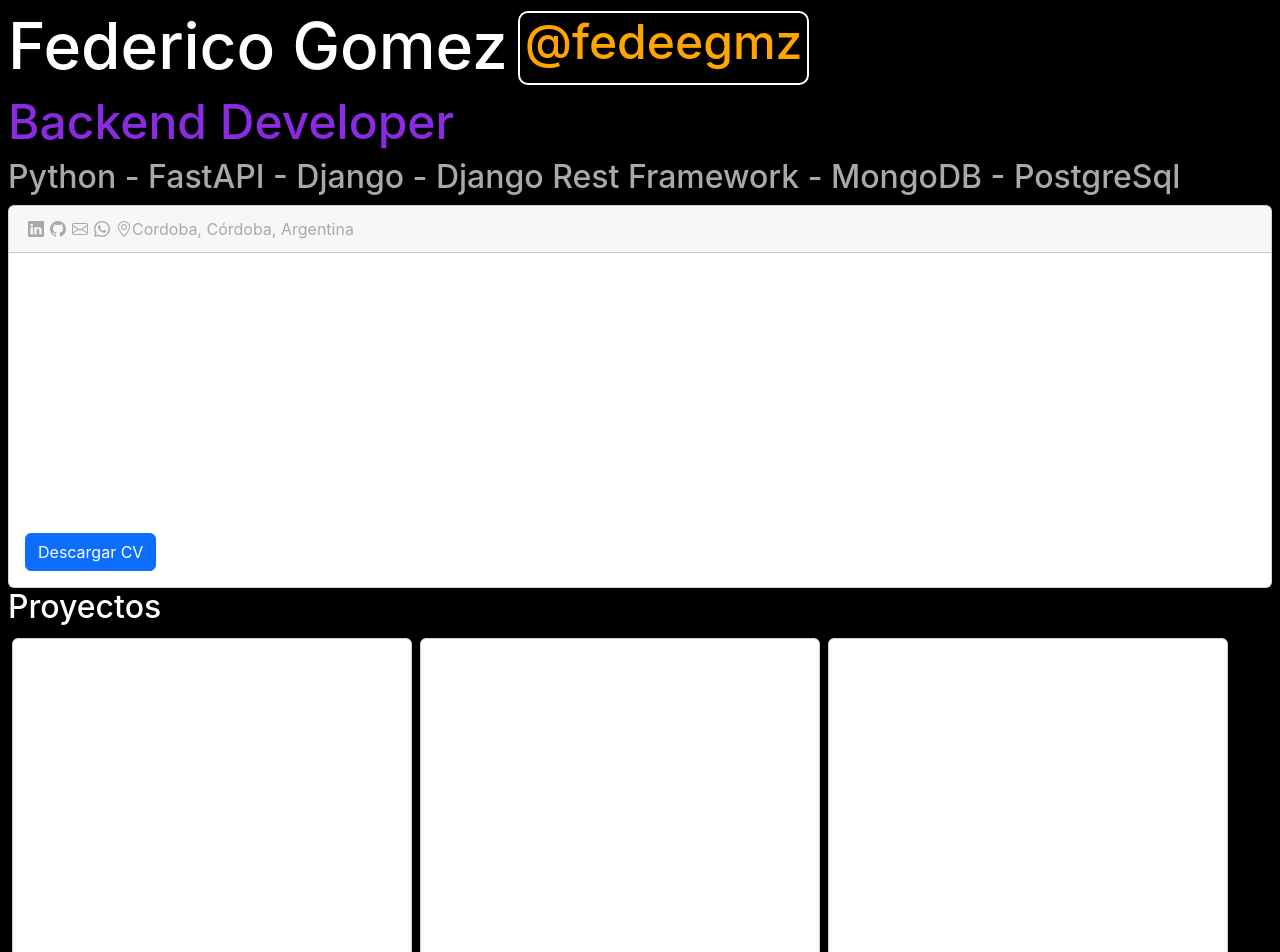
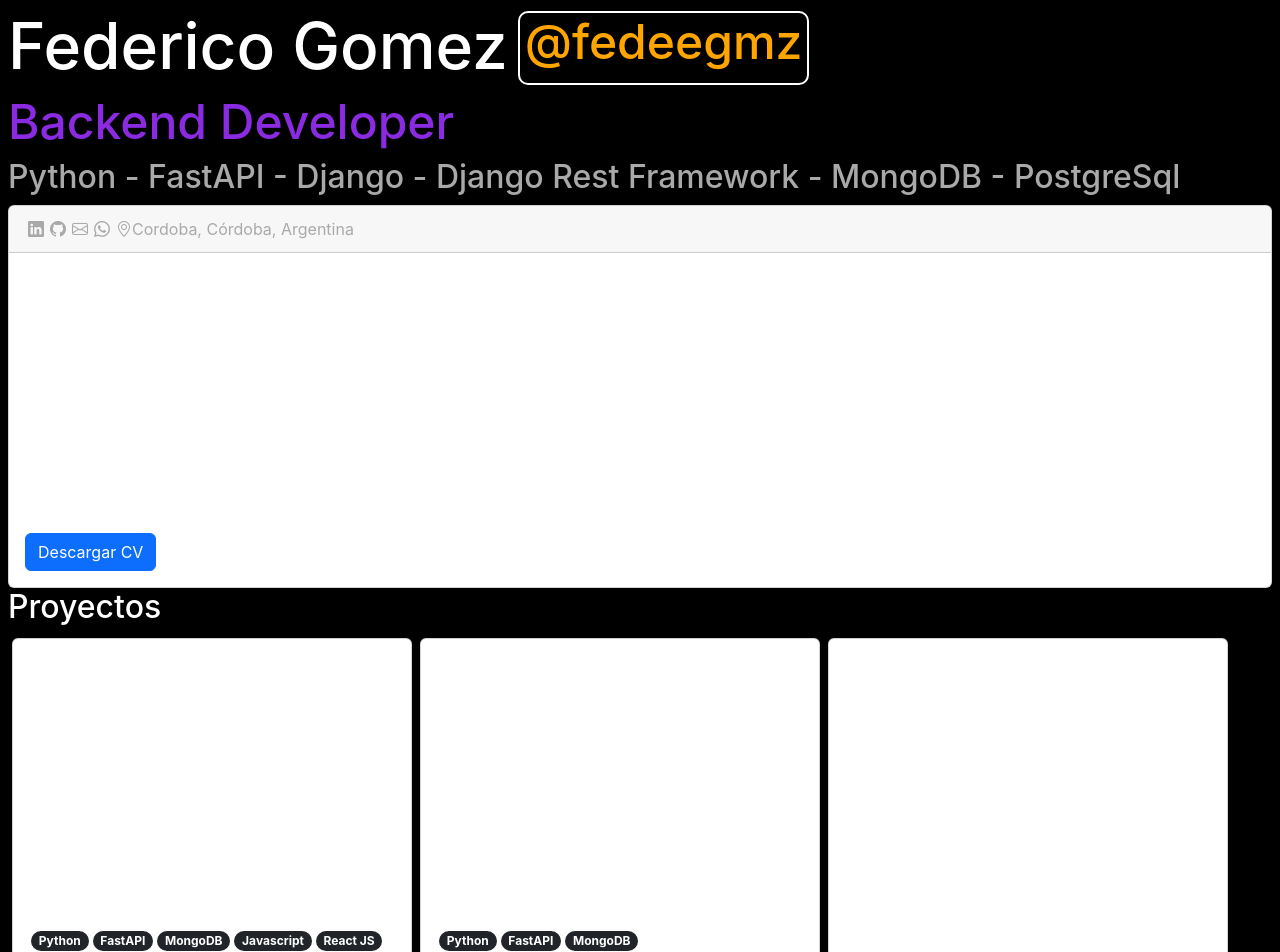
Before and after one commit to fedeegmz/fedeegmz, a React (Create React App) app: page / in a window 1280 px wide. Shown: the top 952 px of the page. Built offline with nearby package versions, Linux system fonts and the light colour scheme.

Commit message:
badge on techstack

```diff
--- a/src/assets/data/bsaleairlineProjectData.js
+++ b/src/assets/data/bsaleairlineProjectData.js
@@ -6,7 +6,7 @@
     "Bsale Airline es una REST API implementada con Python/FastAPI. Contiene un único endpoint que lee los datos de pasajeros de una base de datos MySQL, y asigna asientos en un avión a esos pasajeros. Cumple ciertos requisitos, como que los pasajeros menores de 18 años tengan un asiento al lado de un mayor responsable, que a los pasajeros que compraron su boleto en una misma compra se le asignen asientos cercanos, etc. Además contiene tests con Pytest para verificar el correcto funcionamiento del sistema.",
     "https://github.com/fedeegmz/bsale-airline",
     "",
-    "Python, FastAPI, MySQL"
+    ["Python", "FastAPI", "MySQL"]
 );
 
 export default bsaleairlineProjectData;
--- a/src/assets/data/shopsocialProjectData.js
+++ b/src/assets/data/shopsocialProjectData.js
@@ -6,7 +6,7 @@
     "Shop Social es una REST API que permite navegar entre tiendas online, ver sus productos, agregar productos al carrito y comprar la lista de prodcutos previamente agregados. Está hecha en Python con FastAPI, y MongoDB para la base de datos. Para poder hacer uso de todos los endpoints, es necesario crear un usuario para hacer login. Una vez hecho login se envía un access token, este JWT se utiliza para autorizar al cliente.",
     "https://github.com/fedeegmz/shop-social",
     "",
-    "Python, FastAPI, MongoDB"
+    ["Python", "FastAPI", "MongoDB"]
 );
 
 export default shopsocialProjectData;
--- a/src/assets/data/wardProjectData.js
+++ b/src/assets/data/wardProjectData.js
@@ -6,7 +6,7 @@
     "Ward es una web app donde se maneja contenido audiovisual. En la home page el usuario puede ver la transmisión en vivo (stream) del canal e información general relevante, como noticias o anuncios. En la página de canales se encuentran listados cada uno de los canales que son parte de Ward, con sus respectivas páginas. La aplicación consiste en un frontend con React JS y una API con FastAPI.",
     "",
     "https://grupoward.com",
-    "Python, FastAPI, MongoDB, Javascript, React JS"
+    ["Python", "FastAPI", "MongoDB", "Javascript", "React JS"]
 );
 
 export default wardProjectData;
--- a/src/components/project.jsx
+++ b/src/components/project.jsx
@@ -15,13 +15,17 @@
                 <p className="card-text">
                     { data.description && data.description }
                     { data.description && <br /> }
-                    { data.techstack &&
-                        (
-                            <strong>
-                                [{ data.techstack }]
-                            </strong>
-                        )
+
+                    { data.techstack.map(
+                        item =>
+                            <span
+                                className = "badge rounded-pill text-bg-dark"
+                                style = {{"margin": "2px"}}
+                            >
+                                {item}
+                            </span>)
                     }
+
                 </p>
 
                 {
--- a/src/models/projectInfo.class.js
+++ b/src/models/projectInfo.class.js
@@ -3,7 +3,7 @@
     description = "";
     repoUrl = "";
     deployUrl = "";
-    techstack = "";
+    techstack = [];
 
     constructor(name, description, repoUrl, deployUrl, techstack) {
         this.name = name;
```
